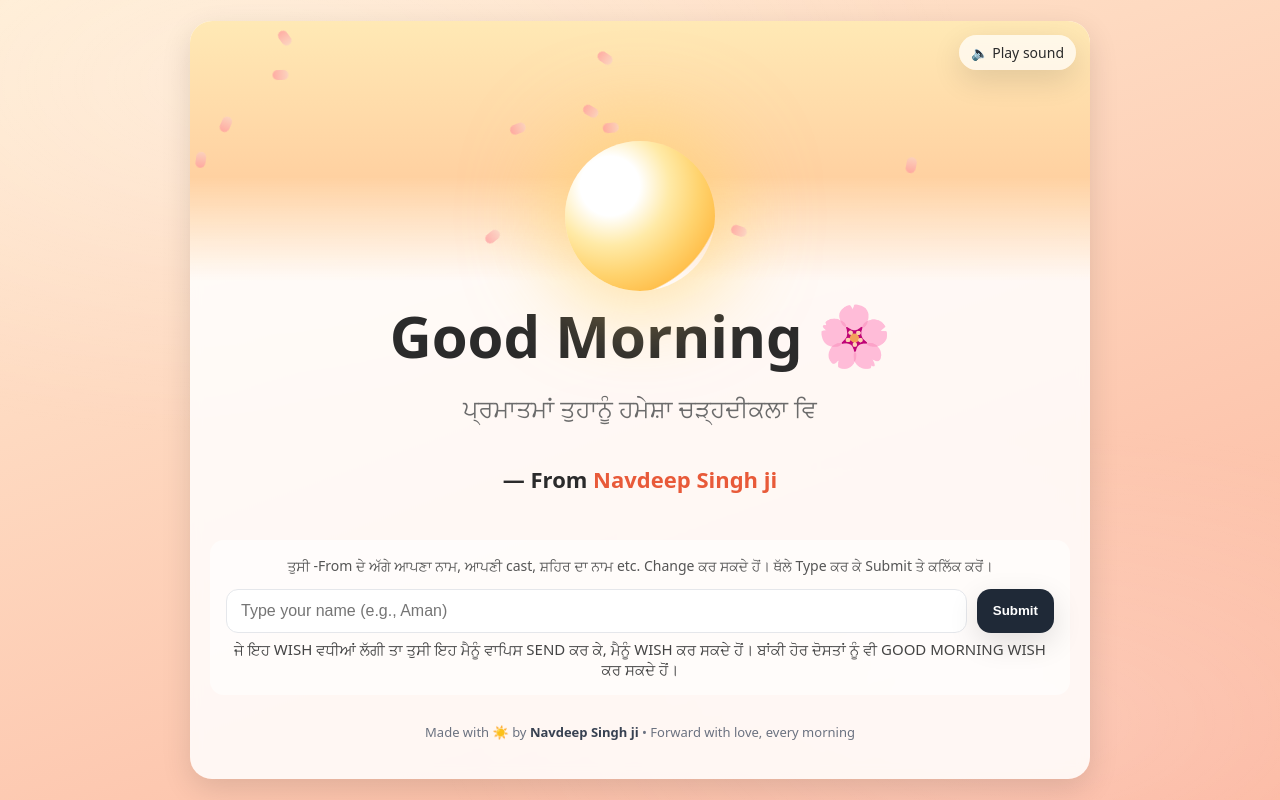
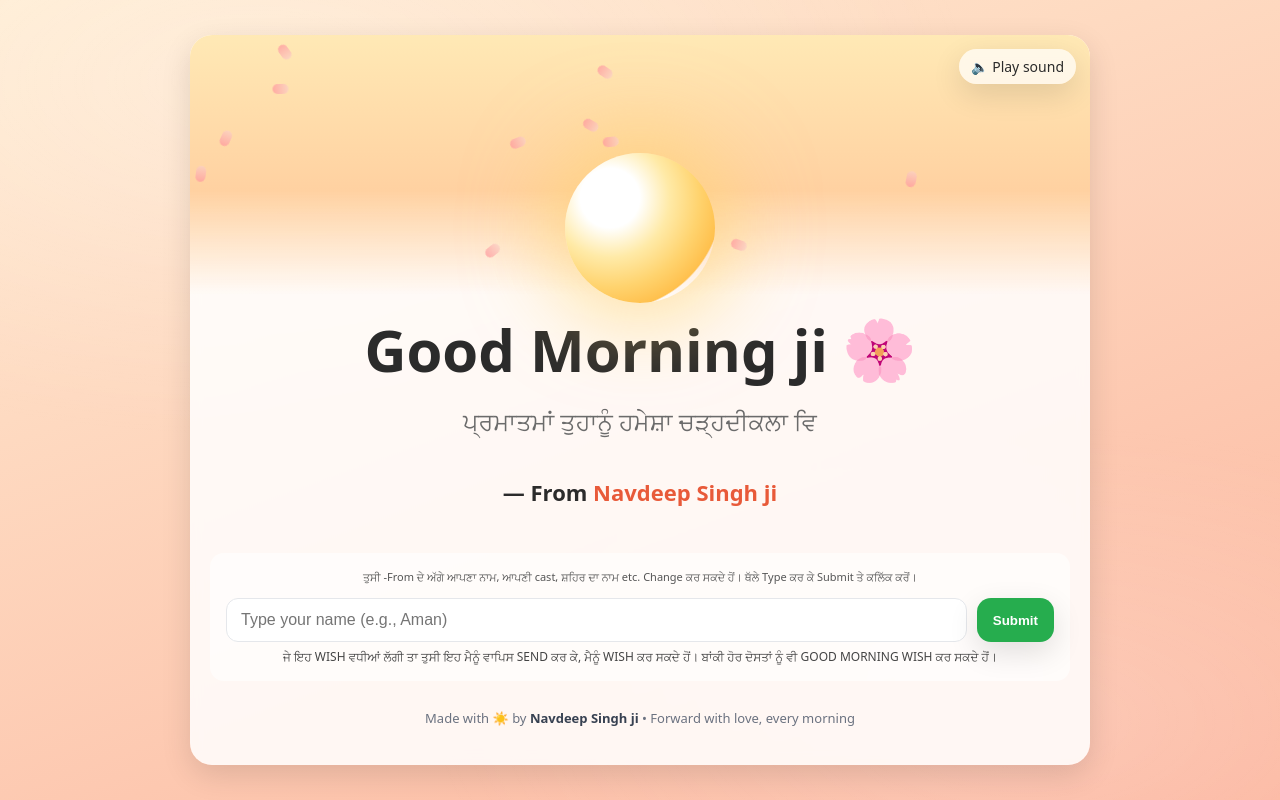
Before and after one commit to NS7799136/Nav-vibes-wishe, a plain HTML site: page index.html in a window 1280 px wide. Drawn offline with Linux system fonts and the light colour scheme.

Commit message:
Update index.html

```diff
--- a/index.html
+++ b/index.html
@@ -51,7 +51,7 @@
     }
 
     .sky{ position:relative; height:260px; background: linear-gradient(180deg, #ffe9b5, #ffd1a1 60%, transparent 100%)}
-    .sun{ position:absolute; width:150px; height:150px; border-radius:50%; background:radial-gradient(circle at 30% 30%, #ffffff 0 20%, #ffeaa7 40%, #ffd36e 60%, #ffc04d 75%, rgba(255,192,77,.0) 76%); left:50%; transform:translateX(-50%); bottom:-10px; box-shadow:0 0 80px 20px rgba(255,211,110,.6)}
+    .sun{ position:absolute; width:150px; height:150px; border-radius:50%; background:radial-gradient(circle at 30% 30%, #ffffff 0 20%, #ffeaa7 40%, #ffd36e 60%, #ffc04d 75%, rgba(255,192,77,.0) 76%); left:50%; transform:translateX(-50%); bottom:-0.5rem; box-shadow:0 0 80px 20px rgba(255,211,110,.6)}
 
     .floaters{ position:absolute; inset:0; overflow:hidden; pointer-events:none }
     .petal{ position:absolute; width:16px; height:10px; background:linear-gradient(90deg,#ff9a9e,#fad0c4); border-radius:12px; opacity:.75; filter:blur(.2px); animation: drift var(--dur) linear infinite; transform:rotate(var(--rot))}
@@ -70,7 +70,7 @@
 
     .actions{ display:flex; flex-wrap:wrap; gap:12px; justify-content:center; padding-top:6px }
     .btn{
-      padding:12px 16px; border:none; border-radius:14px; background:#1f2937; color:#fff; font-weight:700; cursor:pointer; box-shadow: var(--shadow); transition: transform .18s ease, box-shadow .18s ease; display:flex; align-items:center; gap:10px
+      padding:12px 16px; border:none; border-radius:14px; background:#26ad4e; color:#fff; font-weight:700; cursor:pointer; box-shadow: var(--shadow); transition: transform .18s ease, box-shadow .18s ease; display:flex; align-items:center; gap:10px
     }
     .btn:hover{ transform:translateY(-2px) }
     .btn.secondary{ background:#ffffff; color:#1f2937; border:1px solid rgba(0,0,0,.05) }
@@ -80,8 +80,8 @@
     .input{ flex:1; min-width:140px; padding:12px 14px; border-radius:12px; border:1px solid #e5e7eb; outline:none; font-size:16px; width:100% }
     .input:focus{ border-color:#c6c9d2; box-shadow:0 0 0 3px rgba(31,41,55,.08) }
 
-    .note{ color:#555; font-size:14px; text-align:center }
-    .punjabi-note{ color:#444; font-size:15px; text-align:center; margin-top:-8px; }
+    .note{ color:#555; font-size:11px; text-align:center }
+    .punjabi-note{ color:#444; font-size:12px; text-align:center; margin-top:-8px; }
     .punjabi-highlight { color:#111; font-size:15px; text-align:center; font-weight:bold; }
 
     .footer{ text-align:center; padding:8px 0 18px; color:#6b7280; font-size:13px }
@@ -116,7 +116,7 @@
         <div class="audio-ctl" id="audioBtn">🔈 Play sound</div>
       </div>
       <div class="content">
-        <div class="gm">Good Morning <span class="spark">🌸</span></div>
+        <div class="gm">Good Morning ji <span class="spark">🌸</span></div>
         <div class="type" id="type">Wishing you fresh energy, calm mind & happy moments today...</div>
         <div class="from">— From <span class="name" id="sender">Navdeep Singh ji</span></div>
 
@@ -229,7 +229,7 @@
       if (navigator.share) {
         navigator.share({
           title: '🌸 Good Morning 🌸',
-          text: 'Check out this lovely wish page!',
+          text: 'Good morning wish!',
           url: window.location.href
         }).then(()=>{
           if (typeof gtag === 'function') {
```
